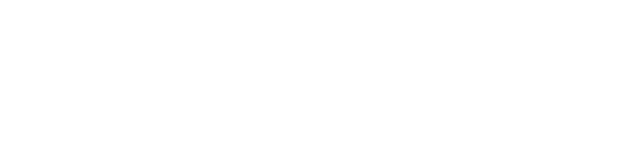
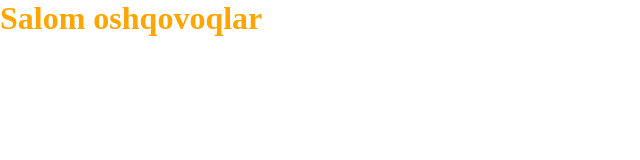
Before and after one commit to dioo1505/pumpkins_group, a plain HTML site: page index.html in a window 1280 px wide. Shown: the whole page, without its empty margins (0-640 px from the left). Drawn offline with Linux system fonts and the light colour scheme.

Commit message:
added h1 tag

```diff
--- a/css/style.css
+++ b/css/style.css
@@ -11,3 +11,6 @@
   padding: 0 15px;
   margin: 0 auto;
 }
+h1{
+  color: orange;
+}
--- a/index.html
+++ b/index.html
@@ -12,6 +12,7 @@
   <!-- diyora's end -->
 
    <!-- asadbek's start -->
+    <h1>Salom oshqovoqlar</h1>
    <!-- asadbek's end -->
 </body>
 </html>
```
